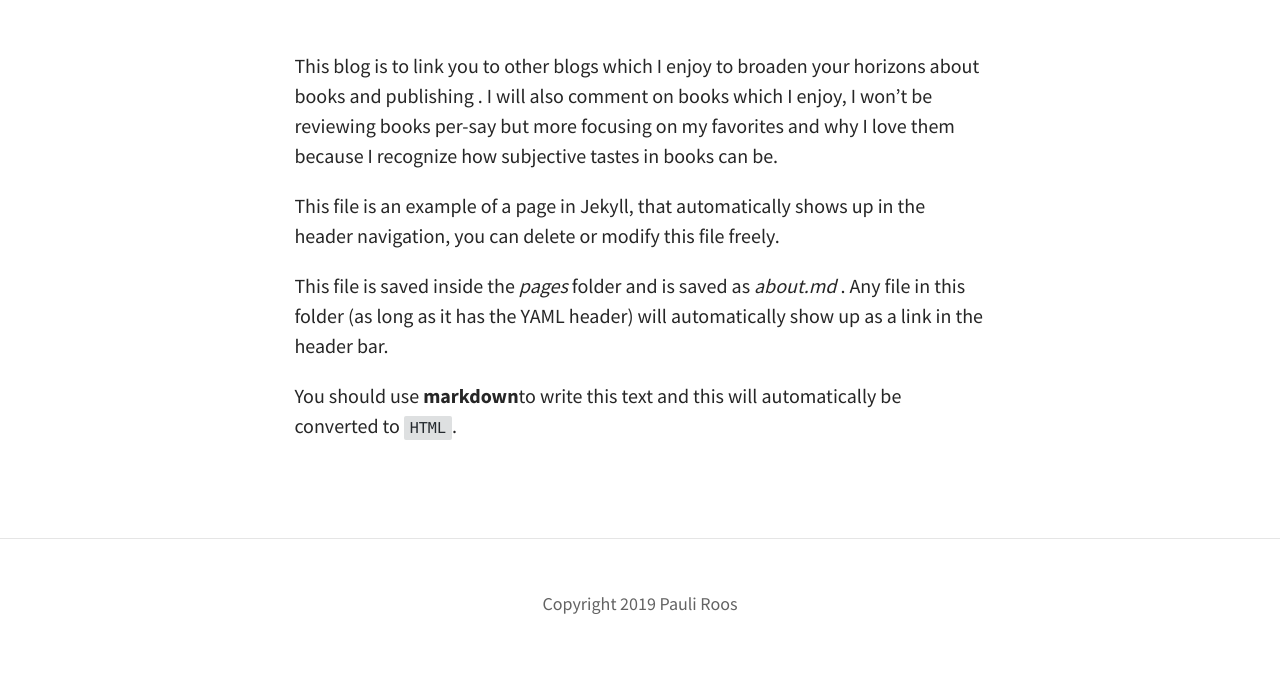
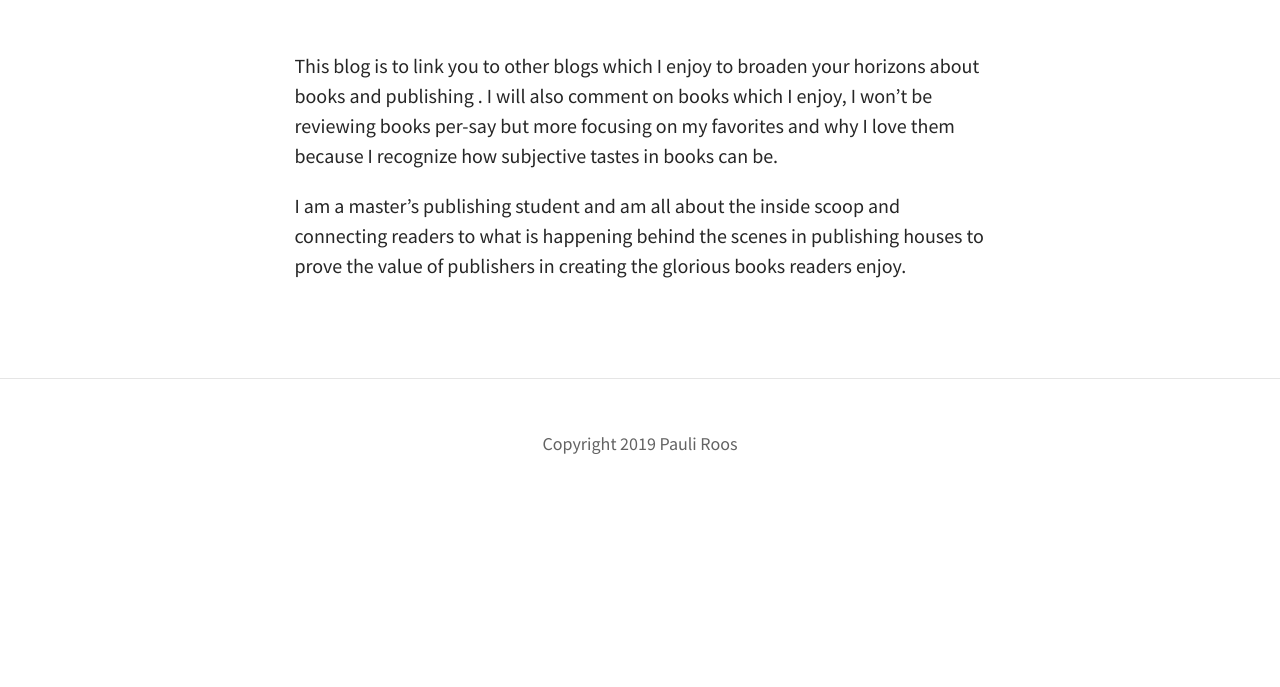
Before and after one commit to blogsaboutbooks/blogsaboutbooks.github.io, a Jekyll site: the page built from pages/about.md, in a window 1280 px wide. Shown: the part 416-1103 px from the top of the page. Built offline with Jekyll 4.4.1, drawn with Linux system fonts in a browser that asks for light colours; after the commit the page ends 943 px from its top, so only the background shows below that.

Commit message:
About body text created.

```diff
--- a/pages/about.md
+++ b/pages/about.md
@@ -11,8 +11,4 @@ description:
 
 This blog is to link you to other blogs which I enjoy to broaden your horizons about books and publishing . I will also comment on books which I enjoy, I won't be reviewing books per-say but more focusing on my favorites and why I love them because I recognize how subjective tastes in books can be.
 
-This file is an example of a page in Jekyll, that automatically shows up in the header navigation, you can delete or modify this file freely.
-
-This file is saved inside the _pages_ folder and is saved as _about.md_ . Any file in this folder (as long as it has  the YAML header) will automatically show up as a link in the header bar.
-
-You should use **markdown**to write this text and this will automatically be converted to `HTML`.
+I am a master's publishing student and am all about the inside scoop and connecting readers to what is happening behind the scenes in publishing houses to prove the value of publishers in creating the glorious books readers enjoy.
```
